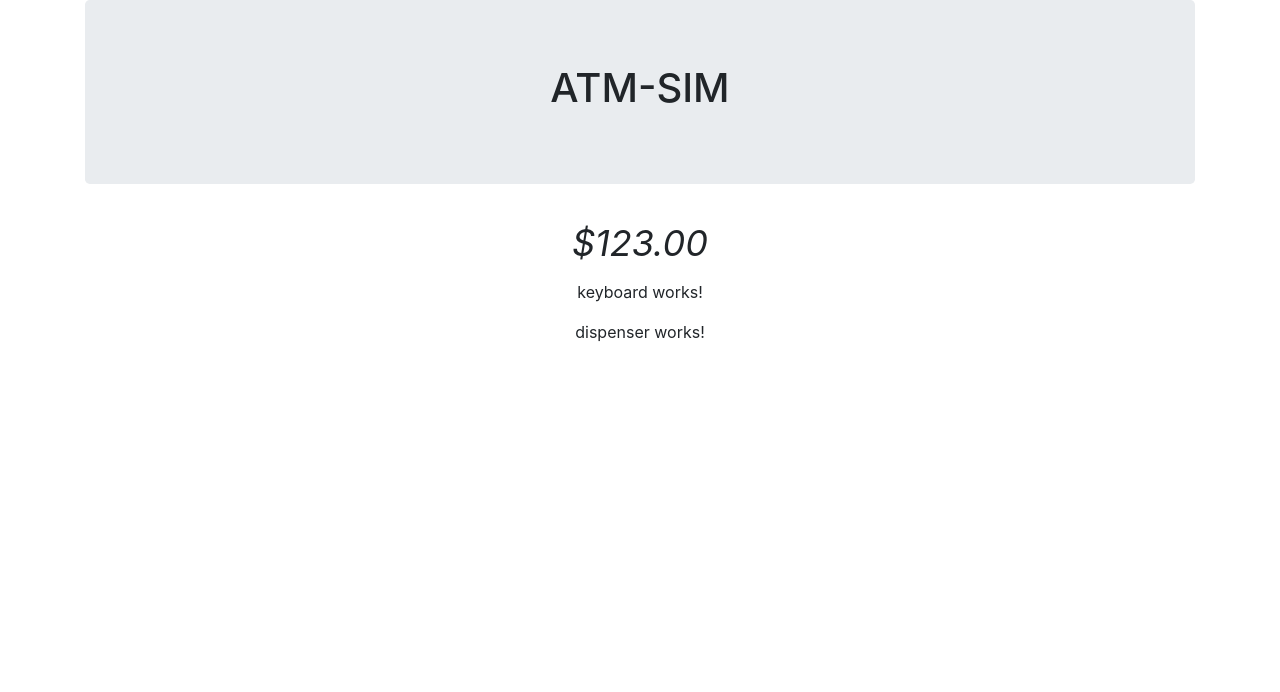
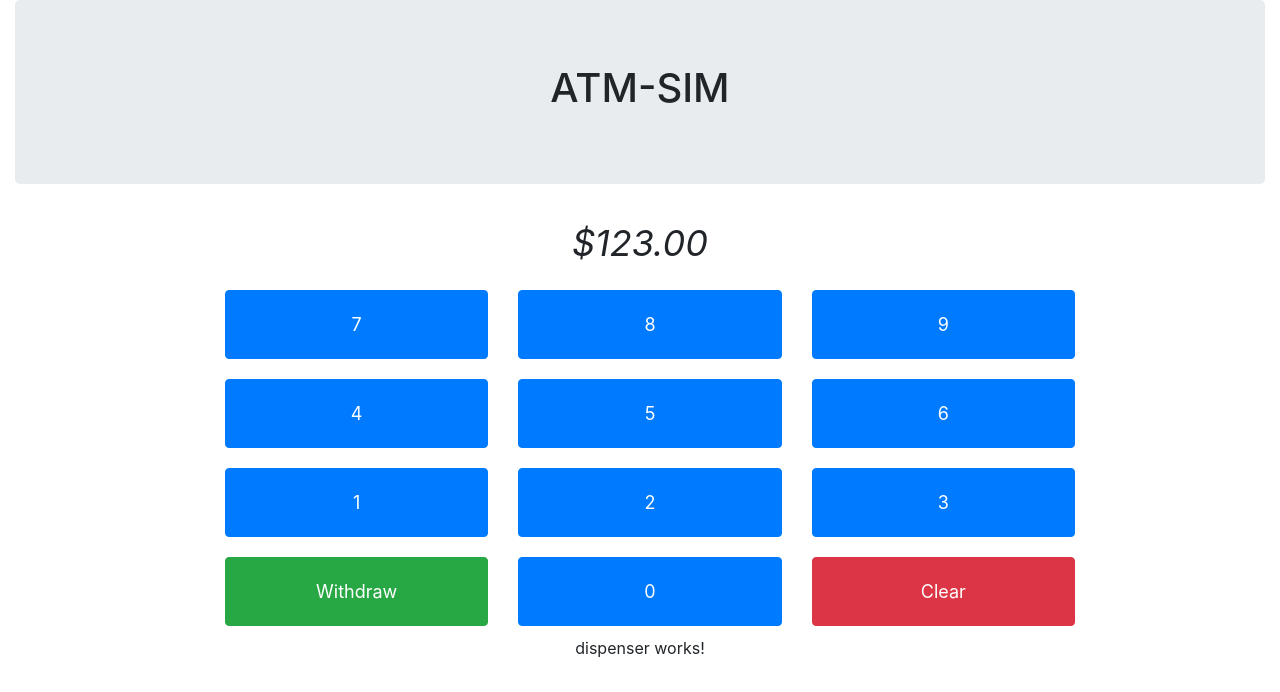
Before and after one commit to JBGoldberg/atm-sim, an Angular app in the folder webclient/: page / in a window 1280 px wide. Shown: the top 692 px of the page. Built offline with nearby package versions, Linux system fonts and the light colour scheme.

Commit message:
keyboard signals to outside world

```diff
--- a/webclient/src/app/app.component.html
+++ b/webclient/src/app/app.component.html
@@ -9,8 +9,9 @@
   </div>
 
   <div>
-    <atm-keyboard></atm-keyboard>
+    <atm-keyboard (onEvent)="onKeyboardPress($event)"></atm-keyboard>
   </div>
+
 
   <div>
     <atm-dispenser></atm-dispenser>
--- a/webclient/src/app/app.component.ts
+++ b/webclient/src/app/app.component.ts
@@ -7,4 +7,10 @@ import { Component } from '@angular/core';
 })
 export class AppComponent {
   amount = 123;
+
+  onKeyboardPress($signal: number): void {
+
+    console.log("Signal:", $signal)
+
+  }
 }
--- a/webclient/src/app/keyboard/keyboard.component.css
+++ b/webclient/src/app/keyboard/keyboard.component.css
@@ -0,0 +1,9 @@
+button {
+  margin: 10px 10px 10px 10px;
+  padding: 20px 0 20px 0;
+  font-size: 18px;
+}
+
+.keyboard {
+  margin: 0px 200px 0px 200px;
+}
--- a/webclient/src/app/keyboard/keyboard.component.html
+++ b/webclient/src/app/keyboard/keyboard.component.html
@@ -1,3 +1,50 @@
-<p>
-  keyboard works!
-</p>
+<div class="keyboard">
+  <div class="row">
+    <div class="col">
+      <button class="btn btn-primary btn-block" (click)="onClick(7)">7</button>
+    </div>
+    <div class="col">
+      <button class="btn btn-primary btn-block" (click)="onClick(8)">8</button>
+    </div>
+    <div class="col">
+      <button class="btn btn-primary btn-block" (click)="onClick(9)">9</button>
+    </div>
+  </div>
+
+
+  <div class="row">
+    <div class="col">
+      <button class="btn btn-primary btn-block" (click)="onClick(4)">4</button>
+    </div>
+    <div class="col">
+      <button class="btn btn-primary btn-block" (click)="onClick(5)">5</button>
+    </div>
+    <div class="col">
+      <button class="btn btn-primary btn-block" (click)="onClick(6)">6</button>
+    </div>
+  </div>
+
+  <div class="row">
+    <div class="col">
+      <button class="btn btn-primary btn-block" (click)="onClick(1)">1</button>
+    </div>
+    <div class="col">
+      <button class="btn btn-primary btn-block" (click)="onClick(2)">2</button>
+    </div>
+    <div class="col">
+      <button class="btn btn-primary btn-block" (click)="onClick(3)">3</button>
+    </div>
+  </div>
+
+  <div class="row">
+    <div class="col">
+      <button class="btn btn-success btn-block" (click)="onWithdraw()">Withdraw</button>
+    </div>
+    <div class="col">
+      <button class="btn btn-primary btn-block" (click)="onClick(0)">0</button>
+    </div>
+    <div class="col">
+      <button class="btn btn-danger btn-block" (click)="onClear(7)">Clear</button>
+    </div>
+  </div>
+</div>
--- a/webclient/src/app/keyboard/keyboard.component.ts
+++ b/webclient/src/app/keyboard/keyboard.component.ts
@@ -1,4 +1,4 @@
-import { Component, OnInit } from '@angular/core';
+import { Component, OnInit, EventEmitter, Output } from '@angular/core';
 
 @Component({
   selector: 'atm-keyboard',
@@ -7,9 +7,26 @@ import { Component, OnInit } from '@angular/core';
 })
 export class KeyboardComponent implements OnInit {
 
+  @Output() onEvent = new EventEmitter<number>()
+
   constructor() { }
 
   ngOnInit() {
   }
 
+  onClick(key: number): void {
+    // Number signal
+    this.onEvent.emit(key)
+  }
+
+  onClear(): void {
+    // Reset signal
+    this.onEvent.emit(-2)
+  }
+
+  onWithdraw(): void {
+    // Withdraw signal
+    this.onEvent.emit(-1)
+  }
+
 }
--- a/webclient/src/index.html
+++ b/webclient/src/index.html
@@ -8,7 +8,7 @@
   <meta name="viewport" content="width=device-width, initial-scale=1">
   <link rel="icon" type="image/x-icon" href="favicon.ico">
 </head>
-<body class="container">
+<body class="container-fluid">
   <atm-root></atm-root>
 </body>
 </html>
```
